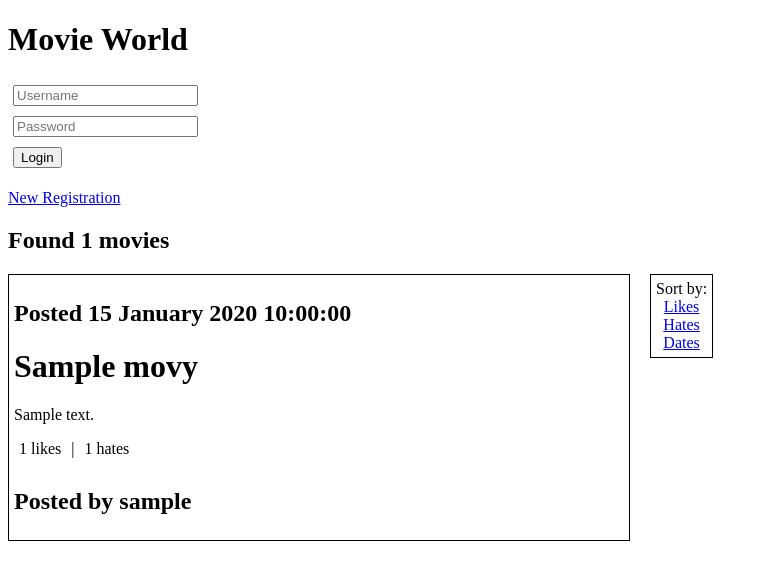
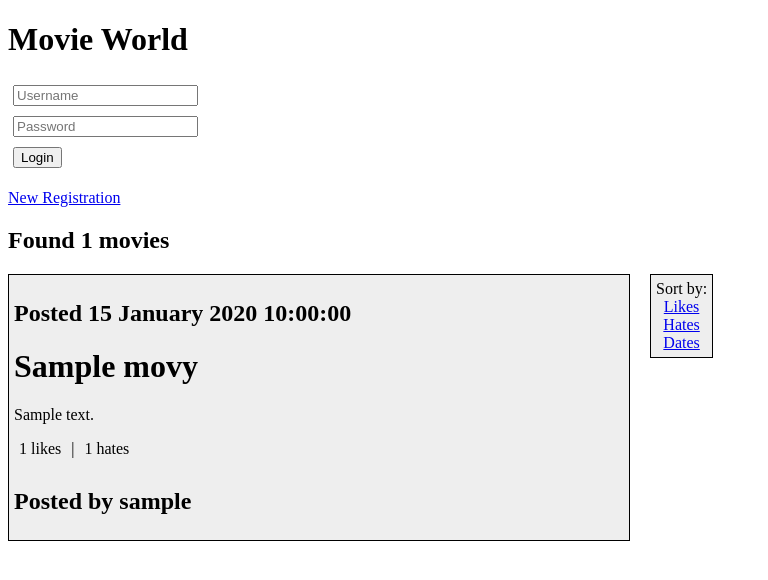
Before and after one commit to st573york/MovieWorld, a PHP site: page / in a window 1280 px wide. Shown: the top 580 px of the page, without its empty margins (0-768 px from the left). Run offline with PHP 8.4, Linux system fonts and the light colour scheme; tables that the repository leaves empty hold one stand-in row (values such as "Sample post").

Commit message:
Update movie.css

```diff
--- a/src/css/movie.css
+++ b/src/css/movie.css
@@ -1,9 +1,9 @@
 .movie_container {  display: flex; }
 .movie_list, .movie_actions { flex: 1; }
 .movie_list { margin-right: 20px; }
-.movie_data { margin-bottom: 5px; padding: 5px; border: 1px solid; }
+.movie_data { margin-bottom: 5px; padding: 5px; border: 1px solid; background-color: #eee; }
 .movie_add { margin-bottom: 10px; }
-.movie_sort { text-align: center; border: 1px solid; padding: 5px; width: fit-content; }
+.movie_sort { text-align: center; border: 1px solid; padding: 5px; width: fit-content; background-color: #eee; }
 
 .votes_container { padding-bottom: 10px; }
 .votes { padding: 5px; }
```
